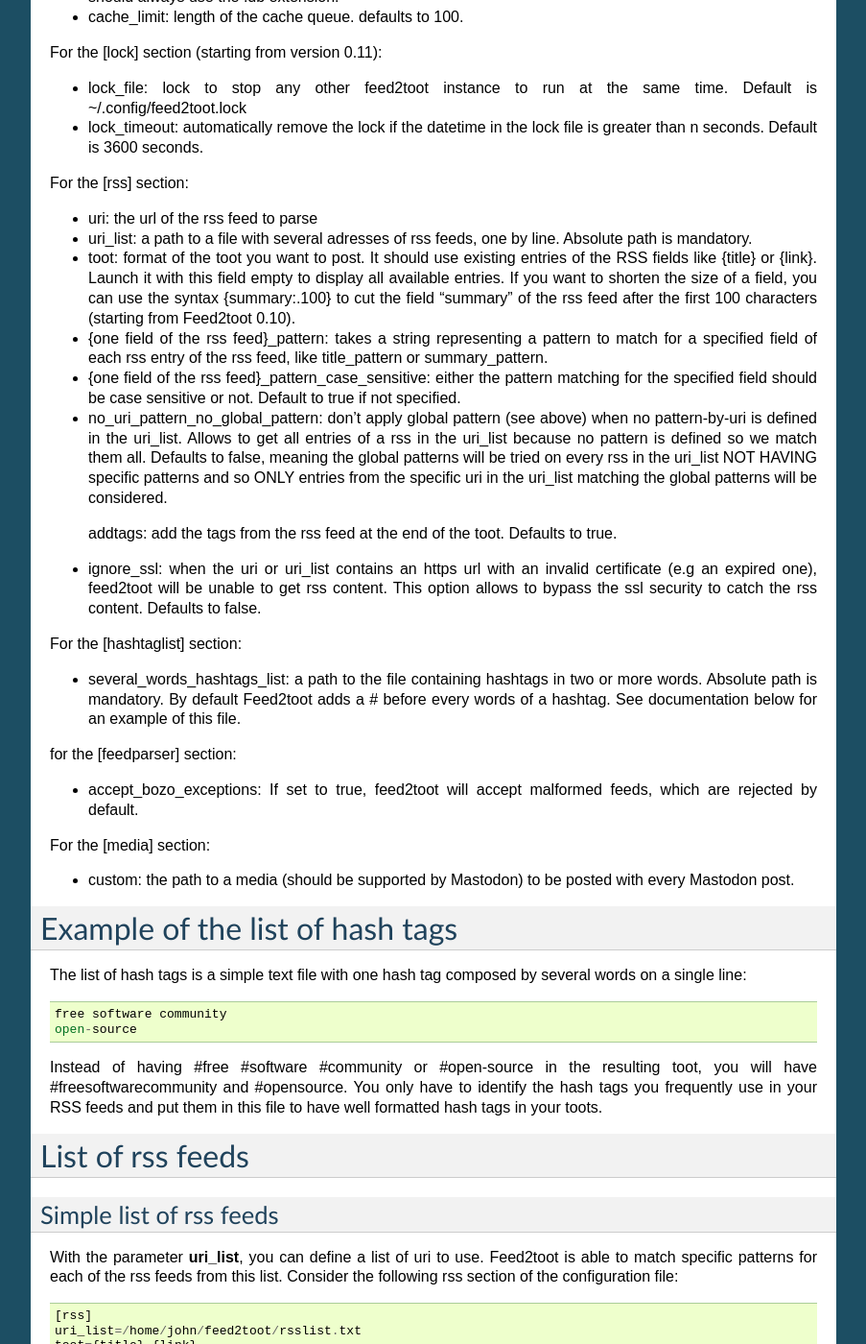
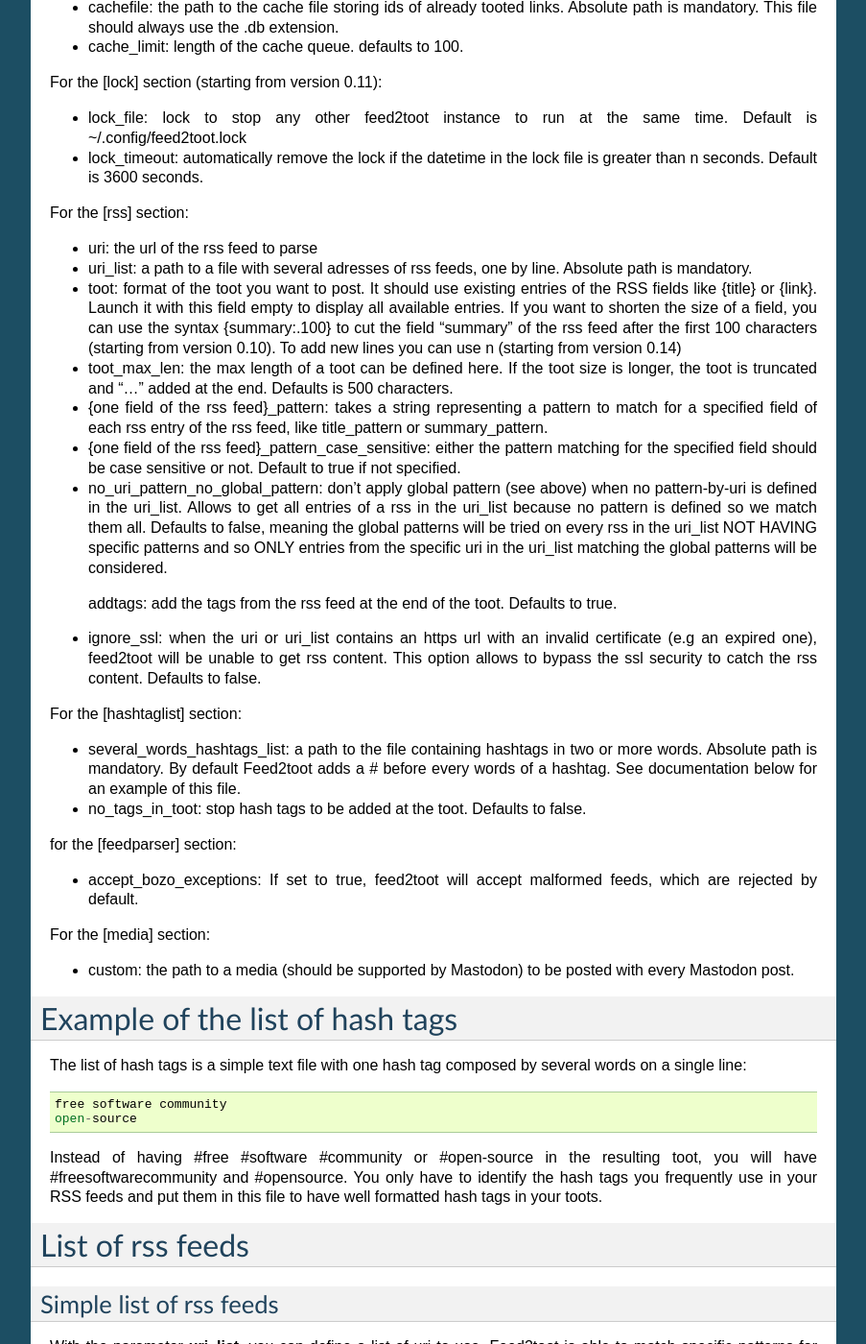
Before and after one commit to zobin8/feed2shark, a Sphinx documentation site: the page built from docs/source/configure.rst, in a window 1280 px wide and 1400 px high, scrolled down 1229 px. Shown: the whole window at 96% size, without its empty margins (198-1101 px from the left). Built offline with Sphinx 7.4.7, drawn with Linux system fonts in a browser that asks for light colours; some of the changed text lies outside the part shown.

Commit message:
add explainations for no_tags_in_toot, toot_max_len and line break in toot

```diff
--- a/docs/source/configure.rst
+++ b/docs/source/configure.rst
@@ -41,6 +41,7 @@
     uri=https://www.journalduhacker.net/rss
     uri_list=/etc/feed2toot//rsslist.txt
     toot={title} {link}
+    ; toot_max_len=125
     title_pattern=Open Source
     title_pattern_case_sensitive=true
     no_uri_pattern_no_global_pattern=true
@@ -48,6 +49,7 @@
 
     [hashtaglist]
     several_words_hashtags_list=/etc/feed2toot/hashtags.txt
+    ; no_tags_in_toot=false
 
     [feedparser]
     accept_bozo_exceptions=true
@@ -81,7 +83,8 @@
 
 - uri: the url of the rss feed to parse
 - uri_list: a path to a file with several adresses of rss feeds, one by line. Absolute path is mandatory.
-- toot: format of the toot you want to post. It should use existing entries of the RSS fields like {title} or {link}. Launch it with this field empty to display all available entries. If you want to shorten the size of a field, you can use the syntax {summary:.100} to cut the field "summary" of the rss feed after the first 100 characters (starting from Feed2toot 0.10).
+- toot: format of the toot you want to post. It should use existing entries of the RSS fields like {title} or {link}. Launch it with this field empty to display all available entries. If you want to shorten the size of a field, you can use the syntax {summary:.100} to cut the field "summary" of the rss feed after the first 100 characters (starting from version 0.10). To add new lines you can use \n (starting from version 0.14)
+- toot_max_len: the max length of a toot can be defined here. If the toot size is longer, the toot is truncated and "..." added at the end. Defaults is 500 characters.
 - {one field of the rss feed}_pattern: takes a string representing a pattern to match for a specified field of each rss entry of the rss feed, like title_pattern or summary_pattern.
 - {one field of the rss feed}_pattern_case_sensitive: either the pattern matching for the specified field should be case sensitive or not. Default to true if not specified.
 - no_uri_pattern_no_global_pattern: don't apply global pattern (see above) when no pattern-by-uri is defined in the uri_list. Allows to get all entries of a rss in the uri_list because no pattern is defined so we match them all. Defaults to false, meaning the global patterns will be tried on every rss in the uri_list NOT HAVING specific patterns and so ONLY entries from the specific uri in the uri_list matching the global patterns will be considered.
@@ -91,6 +94,7 @@
 For the [hashtaglist] section:
 
 - several_words_hashtags_list: a path to the file containing hashtags in two or more words. Absolute path is mandatory. By default Feed2toot adds a # before every words of a hashtag. See documentation below for an example of this file.
+- no_tags_in_toot: stop hash tags to be added at the toot. Defaults to false.
 
 for the [feedparser] section:
 
```
